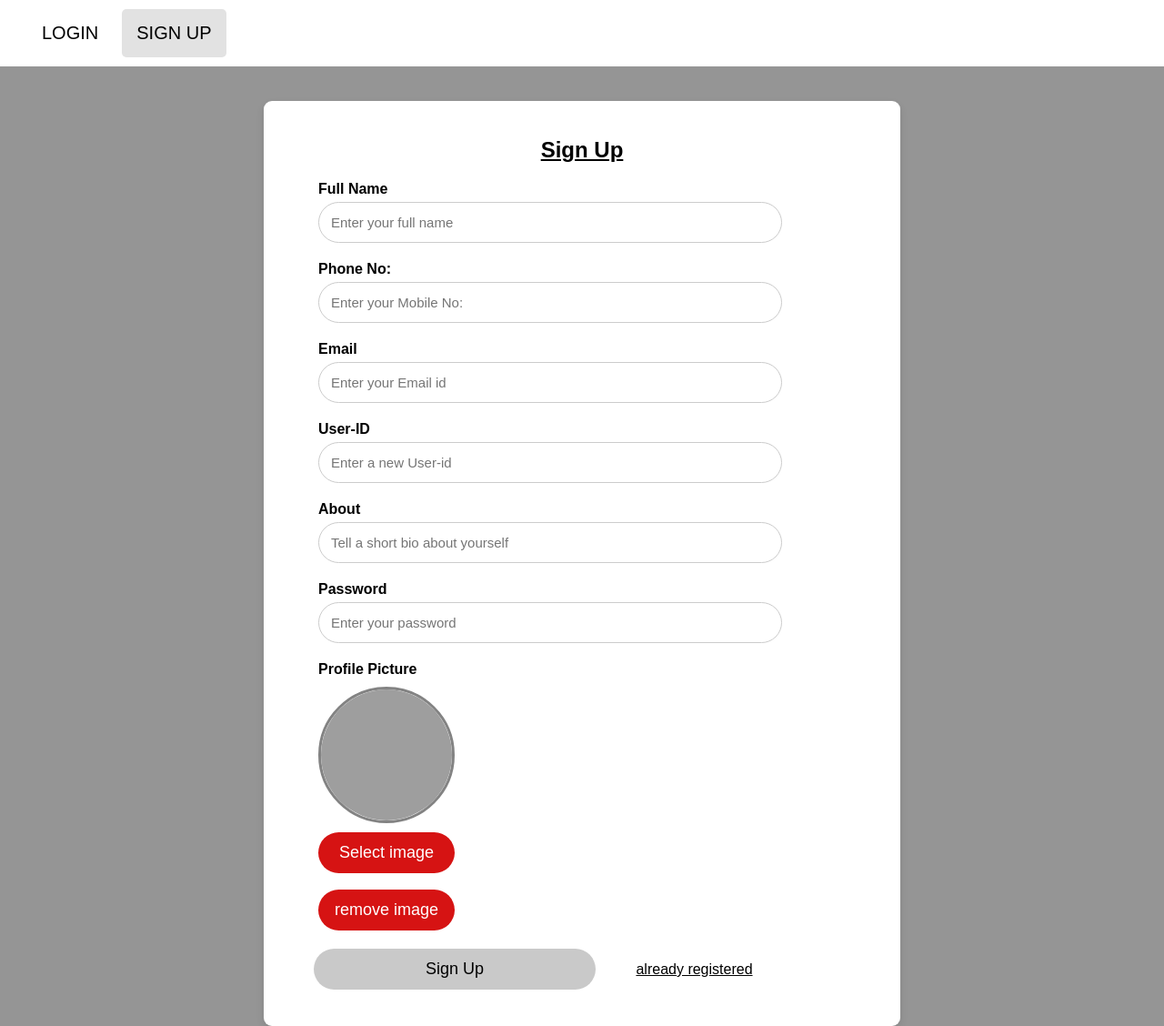
After one commit to sivaram-p/full-stack-account-creation-django, a Django app: page /signup/ in a window 1280 px wide. The commit adds this page. Shown: the whole page at 91% size. Run offline with Django 4.2, Linux system fonts and the light colour scheme; grey boxes are pictures that could not be loaded.

Commit message:
front end integration

```diff
--- /dev/null
+++ b/login_backend/accounts/templates/signup.html
@@ -0,0 +1,127 @@
+{% load static%}
+<!DOCTYPE html>
+<html>
+    <head>
+      <title>SIGN-UP</title>
+      <meta name="viewport" content="width=device-width, initial-scale=1.0">
+       <link rel="stylesheet" href="{% static 'style.css' %}">
+       <meta name="viewport" content="device-width, initial-scale=1.0">
+    </head>
+    <body>
+      <nav>
+        <ul>
+          <li><a href="{%url 'login'%}">LOGIN</a></li>
+          <li><a class="active" href="{%url 'signup'%}">SIGN UP</a></li>
+        </ul>
+      </nav>
+      <br>
+      <div class="container">
+        <div class="card">
+          <h2>Sign Up</h2>
+          <form action="#">
+            <div class="input-group">
+              <label for="fullname">Full Name</label>
+              <input type="text" id="fullname" name="fullname" placeholder="Enter your full name" required>
+            </div>
+            <div class="input-group">
+              <label for="phone">Phone No:</label>
+              <input type="text" id="phone" name="phone" placeholder="Enter your Mobile No:" required>
+            </div>
+            <div class="input-group">
+              <label for="email">Email</label>
+              <input type="text" id="email" name="email" placeholder="Enter your Email id" required>
+            </div>
+            <div class="input-group">
+              <label for="userid">User-ID</label>
+              <input type="text" id="userid" name="userid" placeholder="Enter a new User-id" required>
+            </div>
+            <div class="input-group">
+              <label for="about">About</label>
+              <input type="text" id="about" name="about" placeholder="Tell a short bio about yourself" >
+            </div>
+            <div class="input-group">
+              <label for="password">Password</label>
+              <input type="password" id="password" name="password" placeholder="Enter your password" required>
+            </div>
+           <div class="input-group profile-upload">
+          <label for="profilepic">Profile Picture</label>
+          <label for="profilepic" class="avatar-preview">
+            <img id="avatar" src="https://cdn-icons-png.flaticon.com/512/747/747376.png" alt="profilePic" />
+          </label>
+          <input type="file" id="profilepic" accept="image/*" hidden tabindex="-1"/>
+
+          <button type="button" id="select-upload">Select image</button>
+               <br>
+          <button type="button" id="removebtn">remove image</button>
+        </div>
+            <button type="submit" onclick="location.href='dashboard.html'">Sign Up</button>
+            <a href="{%url 'login'%}">already registered</a>
+         </form>
+        </div>
+       </div>
+    </body>
+    </html>
+
+<!--- pop up script -->
+    <script>
+
+        function showModal(msg) {
+            const modal = document.getElementById('messageModal');
+            const msgContainer = document.getElementById('modalMessage');
+            msgContainer.innerHTML = msg;
+            modal.style.display = 'flex';
+            setTimeout(() => { modal.classList.add('show'); }, 10);
+        }
+
+        function closeModal() {
+            const modal = document.getElementById('messageModal');
+            modal.classList.remove('show');
+            setTimeout(() => { modal.style.display = 'none'; }, 300);
+        }
+
+        window.onclick = function(event) {
+            const modal = document.getElementById('messageModal');
+            if (event.target == modal) {
+                closeModal();
+            }
+        }
+        </script>
+
+        {% if messages %}
+        <script>
+            document.addEventListener("DOMContentLoaded", function() {
+                let msgText = "";
+                {% for message in messages %}
+                    msgText += "{{ message|escapejs }}<br>";
+                {% endfor %}
+                if (msgText) showModal(msgText);
+            });
+        </script>
+    {% endif %}
+    </body>
+</html>
+        <!--- image preview script -->
+<script>
+
+  const fileInput = document.getElementById('profilepic');
+  const avatarImg = document.getElementById('avatar');
+  const removebtn = document.getElementById('removebtn');
+  const selectbtn = document.getElementById('select-upload');
+    fileInput.addEventListener('change', function(event) {
+    const file = event.target.files[0];
+    if (file) {
+      const reader = new FileReader();
+      reader.onload = function(e) {
+      avatarImg.src = e.target.result;
+      };
+      reader.readAsDataURL(file);
+    }
+  });
+    selectbtn.addEventListener('click', function() {
+        fileInput.click();
+});
+    removebtn.addEventListener('click',function(){
+      fileInput.value='';
+      avatarImg.src='https://cdn-icons-png.flaticon.com/512/747/747376.png';
+  });
+</script>
--- a/login_backend/accounts/urls.py
+++ b/login_backend/accounts/urls.py
@@ -3,9 +3,9 @@ from django.urls import path
 from accounts import views
 
 urlpatterns = [
-    path('',views.loginfun,name='loginpage'),
-    path('login/',views.loginfun,name='loginpage'),
-    path('signup/',views.signupfun,name='signuppage'),
-    path('dashboard/',views.dashboardfun,name='dashboardpage'),
-    path('logout/',views.logoutuserfun,name='logoutpage'),
+    path('',views.loginfun,name='login'),
+    path('login/',views.loginfun,name='login'),
+    path('signup/',views.signupfun,name='signup'),
+    #path('dashboard/',views.dashboardfun,name='dashboardpage'),
+    path('logout/',views.logoutuserfun,name='logout'),
 ]
--- a/login_backend/accounts/views.py
+++ b/login_backend/accounts/views.py
@@ -5,6 +5,10 @@ from django.contrib.auth.decorators import login_required
 
 
 # Create your views here.
-def logoutfun(request):
+def logoutuserfun(request):
     logout(request)
     return redirect('loginpage')
+def loginfun(request):
+    return render(request,'login.html')
+def signupfun(request):
+    return render(request,'signup.html')
```
Also changed, not shown: login_backend/accounts/templates/login.html (+22 -7 lines).
